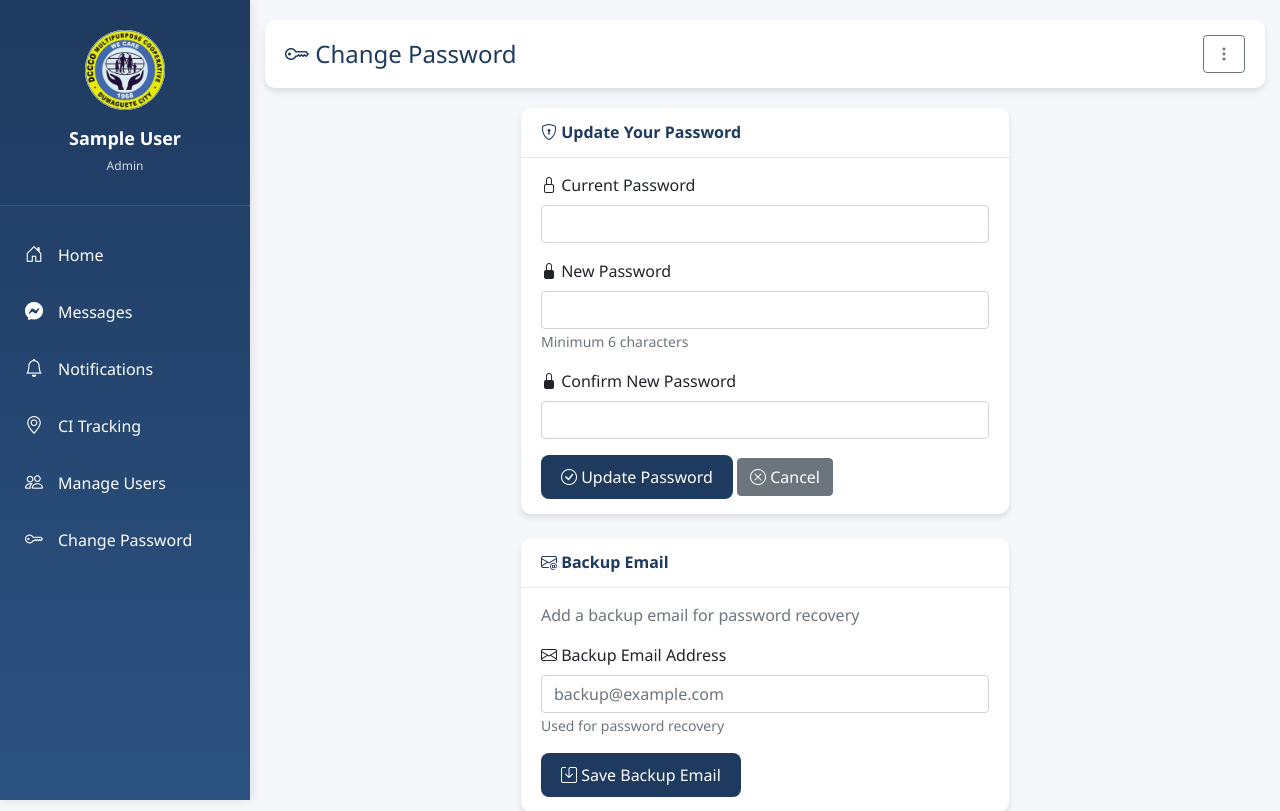
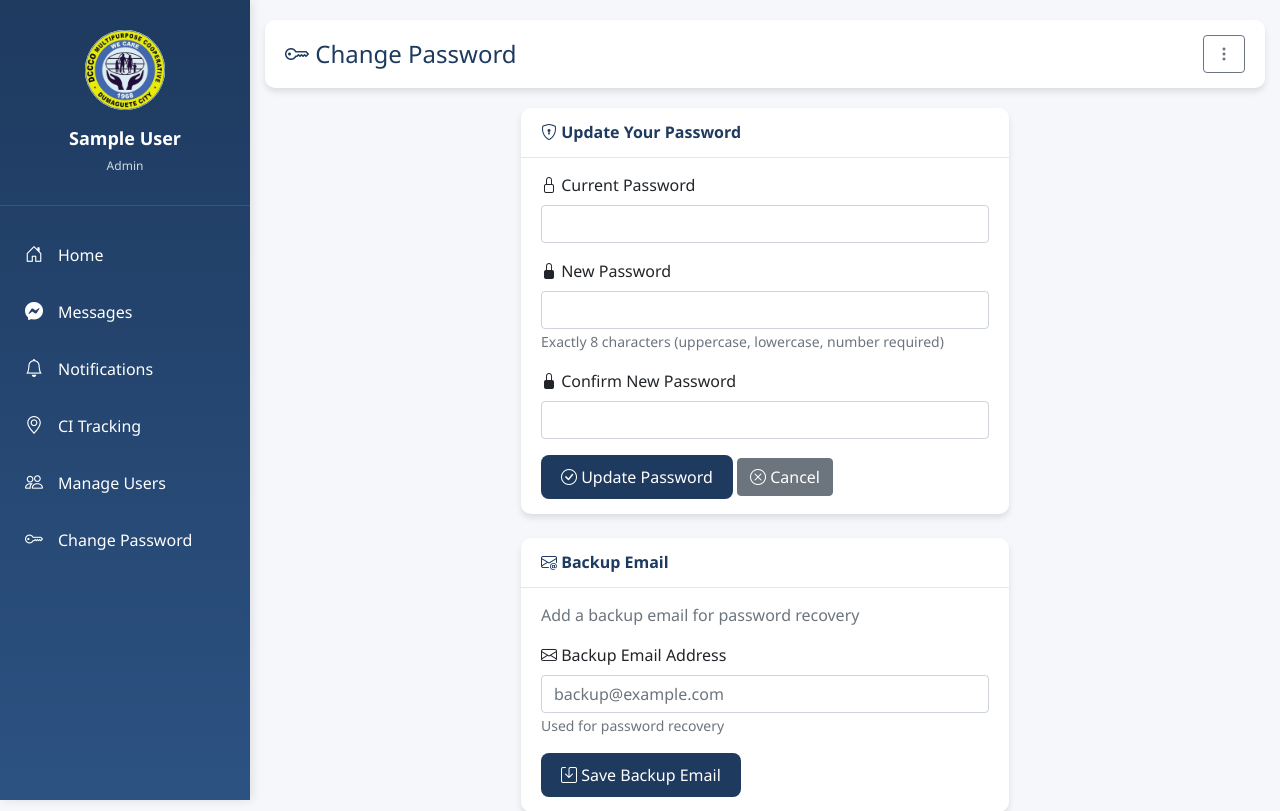
Before and after one commit to efrentangente-cyber/ci-staff-app, a Flask app: page /change_password in a window 1280 px wide. Shown: the top 811 px of the page. Run offline with Flask 3, Linux system fonts and the light colour scheme; the visitor is signed in with stand-in values (Sample User, id 1); data that the repository does not hold is empty; parts of the project's set-up code (start-up, migrations or seed data) failed here and were passed over; some libraries are stand-ins or nearby versions.

Commit message:
Fix password 8 chars and database schema

```diff
--- a/templates/change_password.html
+++ b/templates/change_password.html
@@ -39,13 +39,13 @@
 
                     <div class="mb-3">
                         <label class="form-label"><i class="bi bi-lock-fill"></i> New Password</label>
-                        <input type="password" class="form-control" name="new_password" required minlength="6">
-                        <small class="text-muted">Minimum 6 characters</small>
+                        <input type="password" class="form-control" name="new_password" required minlength="8" maxlength="8">
+                        <small class="text-muted">Exactly 8 characters (uppercase, lowercase, number required)</small>
                     </div>
 
                     <div class="mb-3">
                         <label class="form-label"><i class="bi bi-lock-fill"></i> Confirm New Password</label>
-                        <input type="password" class="form-control" name="confirm_password" required>
+                        <input type="password" class="form-control" name="confirm_password" required minlength="8" maxlength="8">
                     </div>
 
                     <button type="submit" class="btn btn-primary">
--- a/templates/forgot_password.html
+++ b/templates/forgot_password.html
@@ -102,13 +102,14 @@
                             <div class="mb-3" id="passwordSection" style="display: none;">
                                 <label class="form-label"><i class="bi bi-lock"></i> New Password</label>
                                 <input type="password" name="new_password" id="newPasswordInput" class="form-control"
-                                       placeholder="Enter new password">
+                                       minlength="8" maxlength="8" placeholder="Enter new password (exactly 8 characters)">
+                                <small class="text-muted">Exactly 8 characters (uppercase, lowercase, number required)</small>
                             </div>
 
                             <div class="mb-3" id="confirmPasswordSection" style="display: none;">
                                 <label class="form-label"><i class="bi bi-lock-fill"></i> Confirm Password</label>
                                 <input type="password" name="confirm_password" id="confirmPasswordInput" class="form-control"
-                                       placeholder="Confirm new password">
+                                       minlength="8" maxlength="8" placeholder="Confirm new password">
                             </div>
 
                             <input type="hidden" name="step" id="stepInput" value="send_code">
--- a/templates/reset_password.html
+++ b/templates/reset_password.html
@@ -75,13 +75,13 @@
                         <form method="POST">
                             <div class="mb-3">
                                 <label class="form-label"><i class="bi bi-lock-fill"></i> New Password</label>
-                                <input type="password" name="new_password" class="form-control" required minlength="6">
-                                <small class="text-muted">Minimum 6 characters</small>
+                                <input type="password" name="new_password" class="form-control" required minlength="8" maxlength="8">
+                                <small class="text-muted">Exactly 8 characters (uppercase, lowercase, number required)</small>
                             </div>
 
                             <div class="mb-3">
                                 <label class="form-label"><i class="bi bi-lock-fill"></i> Confirm Password</label>
-                                <input type="password" name="confirm_password" class="form-control" required>
+                                <input type="password" name="confirm_password" class="form-control" required minlength="8" maxlength="8">
                             </div>
 
                             <button type="submit" class="btn btn-primary w-100">
--- a/templates/signup.html
+++ b/templates/signup.html
@@ -111,13 +111,13 @@
 
             <div class="mb-3">
                 <label class="form-label"><i class="bi bi-lock"></i> Password</label>
-                <input type="password" class="form-control" name="password" required minlength="6">
-                <small class="text-muted">Minimum 6 characters</small>
+                <input type="password" class="form-control" name="password" required minlength="8" maxlength="8">
+                <small class="text-muted">Exactly 8 characters (uppercase, lowercase, number required)</small>
             </div>
 
             <div class="mb-3">
                 <label class="form-label"><i class="bi bi-lock-fill"></i> Confirm Password</label>
-                <input type="password" class="form-control" name="confirm_password" required>
+                <input type="password" class="form-control" name="confirm_password" required minlength="8" maxlength="8">
             </div>
 
             <div class="mb-3">
```
